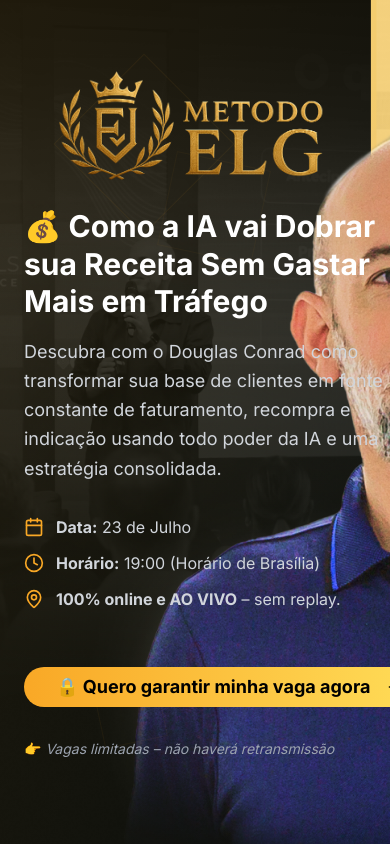
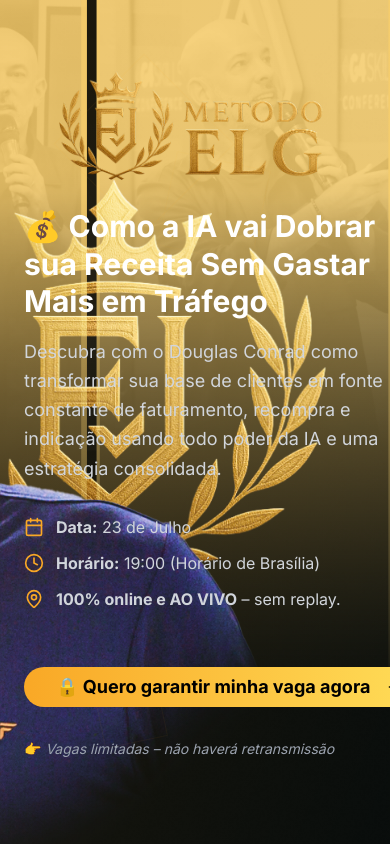
Before and after one commit to darlanOpens/metodoelg, a Next.js app: page /metodoelg/ in a window 390 px wide. Shown: the top 844 px of the page. Built offline with nearby package versions, Linux system fonts and the light colour scheme.

Commit message:
feat: otimizar hero para mobile
- Ajustar imagem de fundo para focar na pessoa em telas menores
- Botão CTA agora ocupa largura total no mobile para melhor UX

```diff
--- a/app/page.tsx
+++ b/app/page.tsx
@@ -15,7 +15,7 @@ export default function LandingPage() {
             src="/metodoelg/Background.png"
             alt="Background"
             fill
-            className="object-cover object-top"
+            className="object-cover object-right-top lg:object-top"
             priority
           />
           <div className="absolute inset-0"></div>
@@ -71,7 +71,7 @@ export default function LandingPage() {
               </div>
 
               <a href="#inscricao" className="block pt-6">
-                <Button className="bg-gradient-to-r from-[#F9A826] to-[#FFDE59] text-black font-bold py-4 px-8 rounded-full text-lg hover:brightness-110 transition-all duration-300 transform hover:scale-105">
+                <Button className="w-full lg:w-auto bg-gradient-to-r from-[#F9A826] to-[#FFDE59] text-black font-bold py-4 px-8 rounded-full text-lg hover:brightness-110 transition-all duration-300 transform hover:scale-105">
                   🔒 Quero garantir minha vaga agora
                   <ArrowRight className="ml-2 w-5 h-5" />
                 </Button>
```
